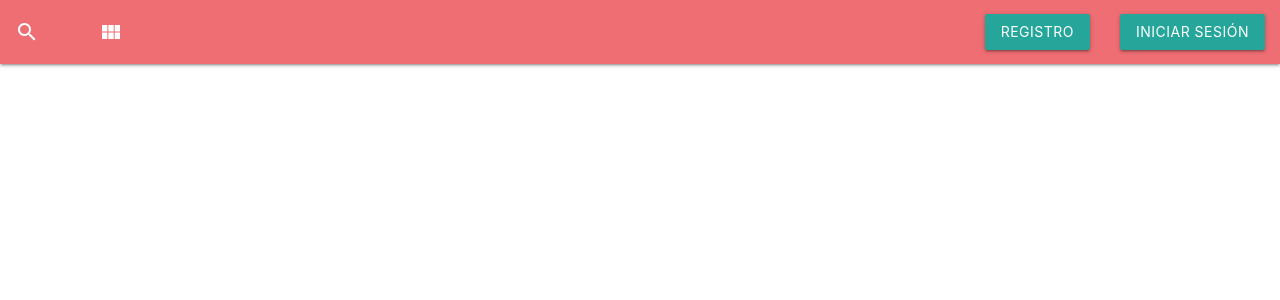
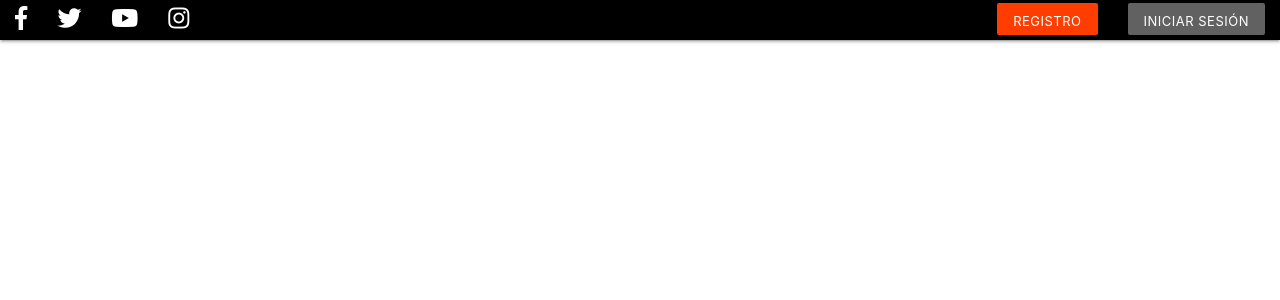
Before and after one commit to Tbars84/NgCinemax, an Angular app: page / in a window 1280 px wide. Shown: the top 300 px of the page. Built offline with nearby package versions, Linux system fonts and the light colour scheme.

Commit message:
Styling social navbar

```diff
--- a/src/app/landing-page/navbar-social/navbar-social.component.html
+++ b/src/app/landing-page/navbar-social/navbar-social.component.html
@@ -1,12 +1,14 @@
-<nav>
-  <div class="nav-wrapper">
+<nav class="social">
+  <div class="nav-wrapper black">
     <ul class="left hide-on-med-and-down">
-      <li><a href="sass.html"><i class="material-icons left">search</i></a></li>
-      <li><a href="badges.html"><i class="material-icons right">view_module</i></a></li>
+      <li><a href="sass.html"><i class="fab fa-facebook-f"></i></a></li>
+      <li><a href="badges.html"><i class="fab fa-twitter"></i></a></li>
+      <li><a href="sass.html"><i class="fab fa-youtube"></i></a></li>
+      <li><a href="badges.html"><i class="fab fa-instagram"></i></a></li>
     </ul>
     <ul class="right hide-on-med-and-down">
-      <li><a class="waves-effect waves-light btn">Registro</a></li>
-      <li><a class="waves-effect waves-light btn">Iniciar Sesión</a></li>
+      <li><a class="waves-effect waves-light btn btn-small deep-orange accent-3">Registro</a></li>
+      <li><a class="waves-effect waves-light btn btn-small grey darken-2">Iniciar Sesión</a></li>
     </ul>
   </div>
 </nav>
--- a/src/index.html
+++ b/src/index.html
@@ -8,6 +8,8 @@
   <meta name="viewport" content="width=device-width, initial-scale=1">
   <link rel="icon" type="image/x-icon" href="favicon.ico">
   <link href="https://fonts.googleapis.com/icon?family=Material+Icons" rel="stylesheet">
+  <link rel="stylesheet" href="https://use.fontawesome.com/releases/v5.6.3/css/all.css" crossorigin="anonymous">
+
 </head>
 <body>
   <app-root></app-root>
--- a/src/styles.scss
+++ b/src/styles.scss
@@ -1 +1,8 @@
-/* You can add global styles to this file, and also import other style files */
+// ESTILOS GLOBALES
+nav.social{
+  max-height: 40px;
+  *{
+    max-height: 40px !important;
+    line-height: 37px!important;
+  }
+}
```
